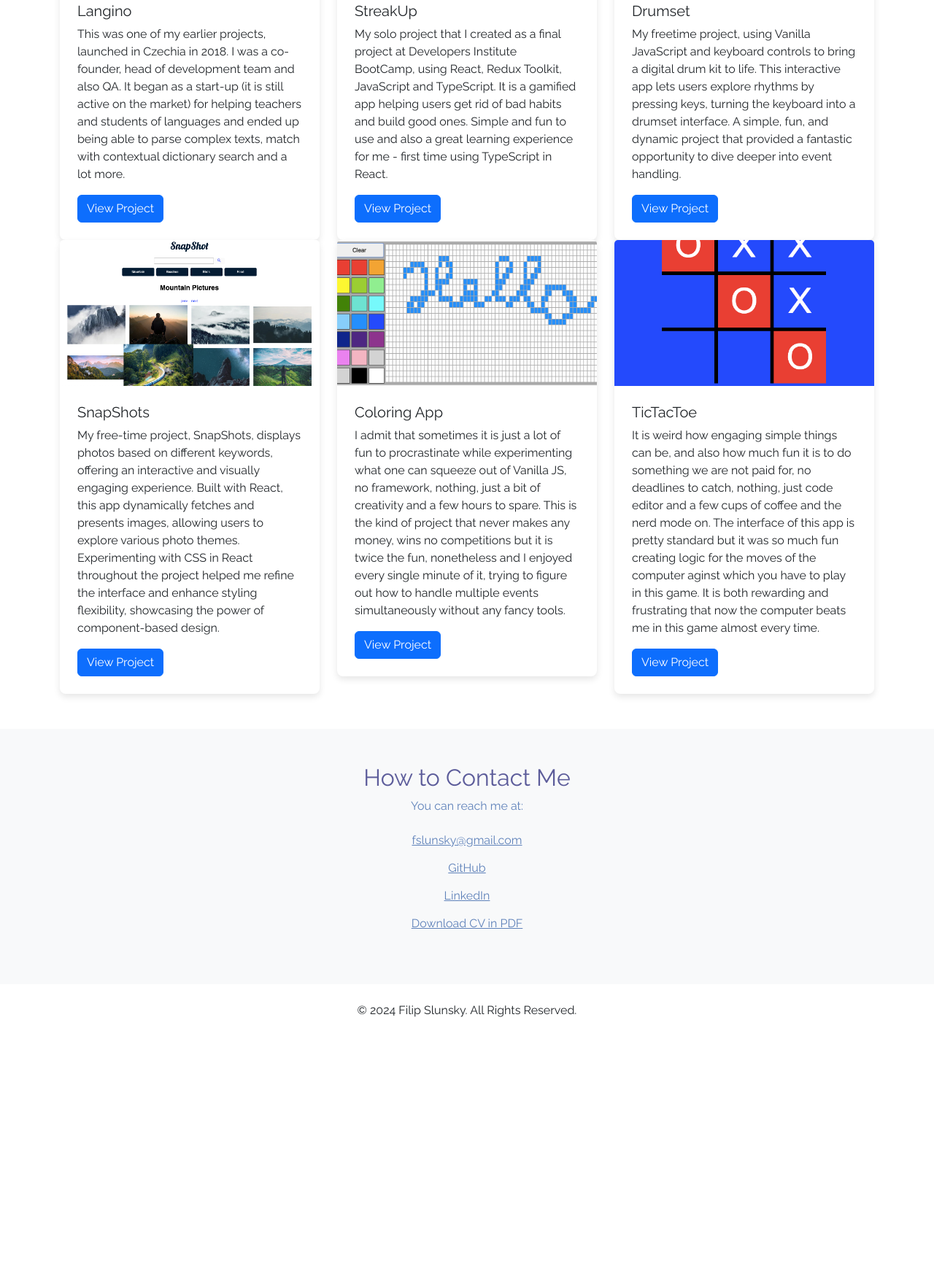
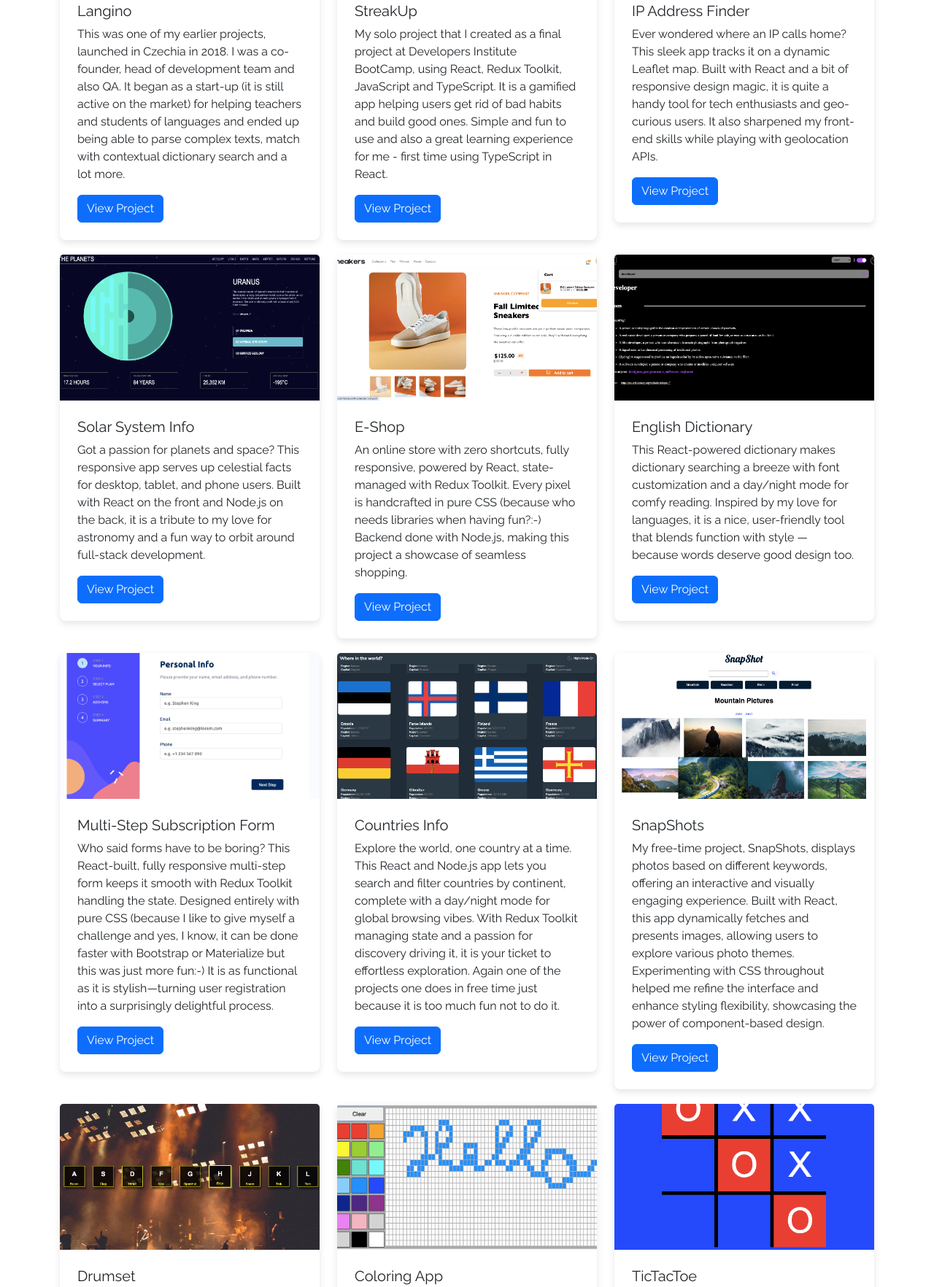
Before and after one commit to filipslunsky/PortfolioProject, a plain HTML site: page index.html in a window 1280 px wide. Shown: the part 1562-3326 px from the top of the page at 73% size. Before the commit the page ends 2999 px from the top, so only its background shows below. Drawn offline with nearby package versions, Linux system fonts and the light colour scheme.

Commit message:
added new projects - ip, planets, shop, form, dictionary, countries

```diff
--- a/index.html
+++ b/index.html
@@ -86,7 +86,7 @@
     <section id="projects" class="py-5">
         <div class="container">
             <h2 class="text-center">My Projects</h2>
-            <div class="row">
+            <div class="row card-container">
                 <!-- Project Card -->
                 <div class="col-md-4">
                     <div class="card">
@@ -112,11 +112,66 @@
                 <!-- Project Card -->
                 <div class="col-md-4">
                     <div class="card">
-                        <img src="img/drumset-app.png" class="card-img-top" alt="Project Image">
+                        <img src="img/ip-finder.png" class="card-img-top" alt="Project Image">
                         <div class="card-body">
-                            <h5 class="card-title">Drumset</h5>
-                            <p class="card-text">My freetime project, using Vanilla JavaScript and keyboard controls to bring a digital drum kit to life. This interactive app lets users explore rhythms by pressing keys, turning the keyboard into a drumset interface. A simple, fun, and dynamic project that provided a fantastic opportunity to dive deeper into event handling.</p>
-                            <a href="https://drumset.onrender.com/" target="_blank" class="btn btn-primary">View Project</a>
+                            <h5 class="card-title">IP Address Finder</h5>
+                            <p class="card-text">Ever wondered where an IP calls home? This sleek app tracks it on a dynamic Leaflet map. Built with React and a bit of responsive design magic, it is quite a handy tool for tech enthusiasts and geo-curious users. It also sharpened my front-end skills while playing with geolocation APIs.</p>
+                            <a href="https://ip-address-finder-w1n4.onrender.com/" target="_blank" class="btn btn-primary">View Project</a>
+                        </div>
+                    </div>
+                </div>
+                <!-- Project Card -->
+                <div class="col-md-4">
+                    <div class="card">
+                        <img src="img/planets.png" class="card-img-top" alt="Project Image">
+                        <div class="card-body">
+                            <h5 class="card-title">Solar System Info</h5>
+                            <p class="card-text">Got a passion for planets and space? This responsive app serves up celestial facts for desktop, tablet, and phone users. Built with React on the front and Node.js on the back, it is a tribute to my love for astronomy and a fun way to orbit around full-stack development.</p>
+                            <a href="https://planet-info-app.onrender.com/uranus" target="_blank" class="btn btn-primary">View Project</a>
+                        </div>
+                    </div>
+                </div>
+                <!-- Project Card -->
+                <div class="col-md-4">
+                    <div class="card">
+                        <img src="img/e-commerce.png" class="card-img-top" alt="Project Image">
+                        <div class="card-body">
+                            <h5 class="card-title">E-Shop</h5>
+                            <p class="card-text">An online store with zero shortcuts, fully responsive, powered by React, state-managed with Redux Toolkit. Every pixel is handcrafted in pure CSS (because who needs libraries when having fun?:-) Backend done with Node.js, making this project a showcase of seamless shopping.</p>
+                            <a href="https://e-commerce-u94b.onrender.com/" target="_blank" class="btn btn-primary">View Project</a>
+                        </div>
+                    </div>
+                </div>
+                <!-- Project Card -->
+                <div class="col-md-4">
+                    <div class="card">
+                        <img src="img/dictionary.png" class="card-img-top" alt="Project Image">
+                        <div class="card-body">
+                            <h5 class="card-title">English Dictionary</h5>
+                            <p class="card-text">This React-powered dictionary makes dictionary searching a breeze with font customization and a day/night mode for comfy reading. Inspired by my love for languages, it is a nice, user-friendly tool that blends function with style — because words deserve good design too.</p>
+                            <a href="https://dictionary-app-neus.onrender.com/" target="_blank" class="btn btn-primary">View Project</a>
+                        </div>
+                    </div>
+                </div>
+                <!-- Project Card -->
+                <div class="col-md-4">
+                    <div class="card">
+                        <img src="img/multistepform.png" class="card-img-top" alt="Project Image">
+                        <div class="card-body">
+                            <h5 class="card-title">Multi-Step Subscription Form</h5>
+                            <p class="card-text">Who said forms have to be boring? This React-built, fully responsive multi-step form keeps it smooth with Redux Toolkit handling the state. Designed entirely with pure CSS (because I like to give myself a challenge and yes, I know, it can be done faster with Bootstrap or Materialize but this was just more fun:-) It is as functional as it is stylish—turning user registration into a surprisingly delightful process.</p>
+                            <a href="https://multistepform-pzcl.onrender.com/" target="_blank" class="btn btn-primary">View Project</a>
+                        </div>
+                    </div>
+                </div>
+                <!-- Project Card -->
+                <div class="col-md-4">
+                    <div class="card">
+                        <img src="img/countries.png" class="card-img-top" alt="Project Image">
+                        <div class="card-body">
+                            <h5 class="card-title">Countries Info</h5>
+                            <p class="card-text">Explore the world, one country at a time. This React and Node.js app lets you search and filter countries by continent, complete with a day/night mode for global browsing vibes. With Redux Toolkit managing state and a passion for discovery driving it, it is your ticket to effortless exploration. Again one of the projects one does in free time just because it is too much fun not to do it.</p>
+                            <a href="https://countriesinfoapp.onrender.com/" target="_blank" class="btn btn-primary">View Project</a>
                         </div>
                     </div>
                 </div>
@@ -126,8 +181,19 @@
                         <img src="img/snapshot-app.png" class="card-img-top" alt="Project Image">
                         <div class="card-body">
                             <h5 class="card-title">SnapShots</h5>
-                            <p class="card-text">My free-time project, SnapShots, displays photos based on different keywords, offering an interactive and visually engaging experience. Built with React, this app dynamically fetches and presents images, allowing users to explore various photo themes. Experimenting with CSS in React throughout the project helped me refine the interface and enhance styling flexibility, showcasing the power of component-based design.</p>
+                            <p class="card-text">My free-time project, SnapShots, displays photos based on different keywords, offering an interactive and visually engaging experience. Built with React, this app dynamically fetches and presents images, allowing users to explore various photo themes. Experimenting with CSS throughout helped me refine the interface and enhance styling flexibility, showcasing the power of component-based design.</p>
                             <a href="https://react-snap-shots.onrender.com/" target="_blank" class="btn btn-primary">View Project</a>
+                        </div>
+                    </div>
+                </div>
+                <!-- Project Card -->
+                <div class="col-md-4">
+                    <div class="card">
+                        <img src="img/drumset-app.png" class="card-img-top" alt="Project Image">
+                        <div class="card-body">
+                            <h5 class="card-title">Drumset</h5>
+                            <p class="card-text">My freetime project, using Vanilla JavaScript and keyboard controls to bring a digital drum kit to life. This interactive app lets users explore rhythms by pressing keys, turning the keyboard into a drumset interface. A simple, fun, and dynamic project that provided a fantastic opportunity to dive deeper into event handling. It is one of the projects that can be done effortlessly with React or another framework but this way was more fun.</p>
+                            <a href="https://drumset.onrender.com/" target="_blank" class="btn btn-primary">View Project</a>
                         </div>
                     </div>
                 </div>
--- a/main.css
+++ b/main.css
@@ -69,8 +69,17 @@ section {
     }
 }
 
+.card-container {
+    justify-content: center;
+}
+
+.col-md-4 {
+    min-width: 370px;
+}
+
 .card {
     border: none;
+    margin-bottom: 20px;
     border-radius: 8px;
     box-shadow: 0 4px 10px rgba(0, 0, 0, 0.1);
     transition: all 0.3s ease;
```
Also changed, not shown: img/countries.png (added), img/dictionary.png (added), img/e-commerce.png (added), img/ip-finder.png (added), img/multistepform.png (added), img/planets.png (added), 1 other file.
